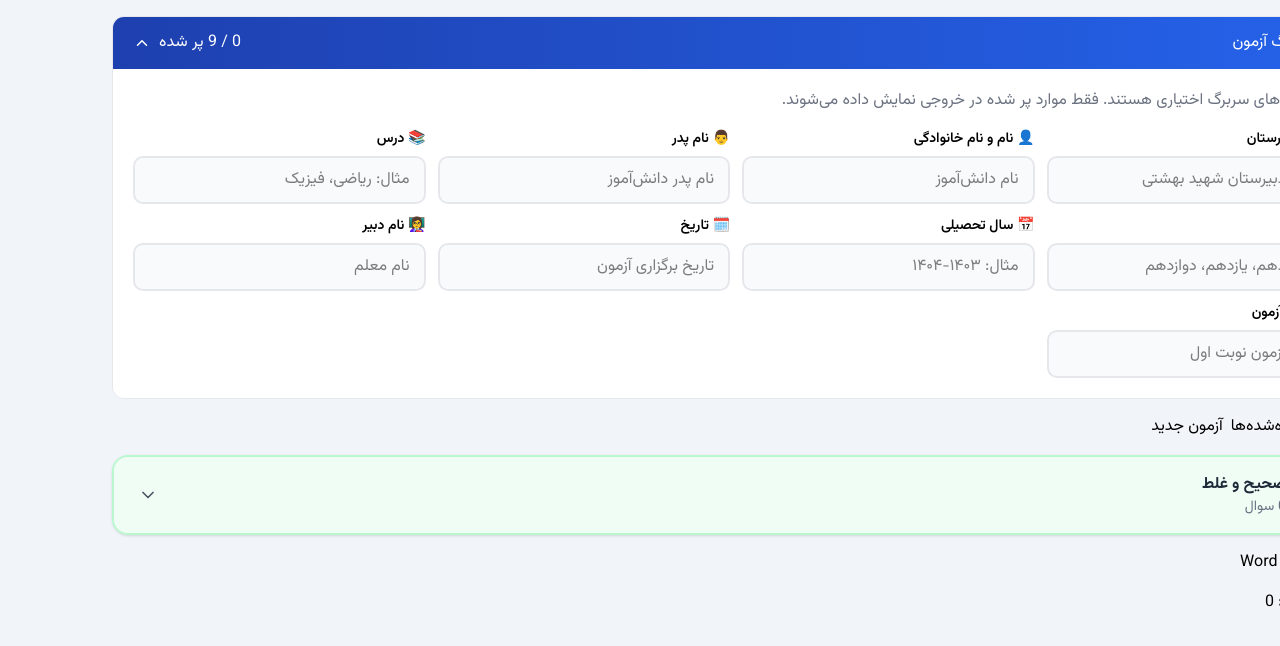
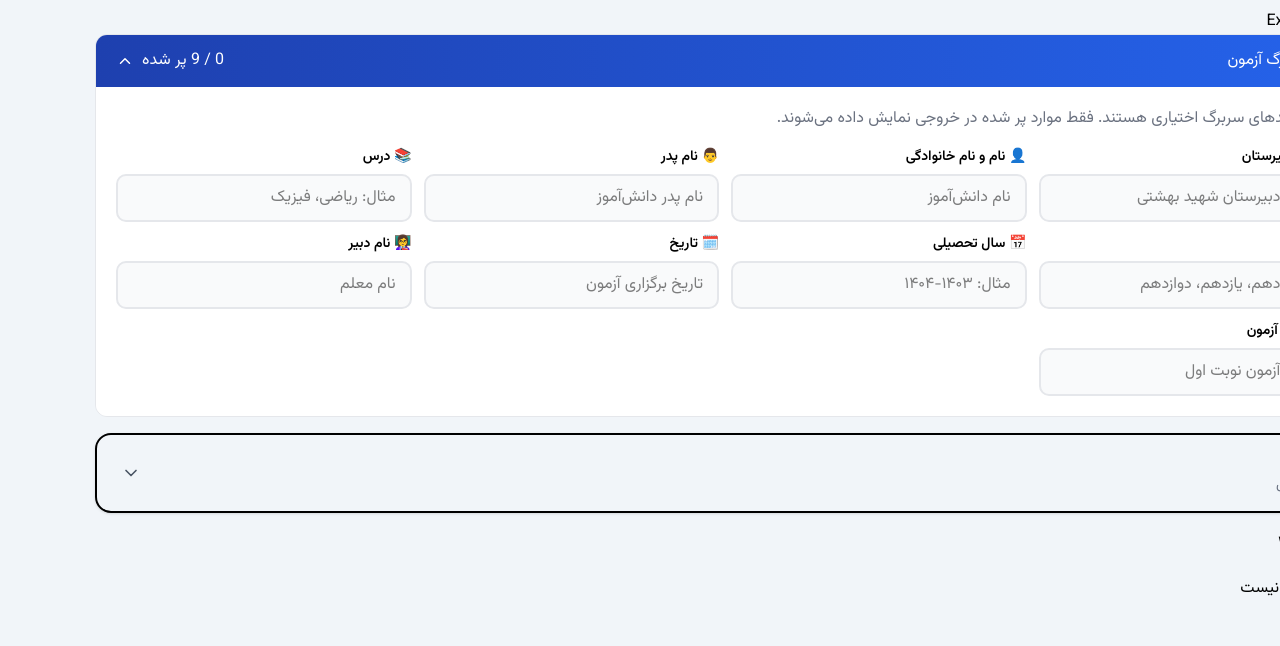
Before and after one commit to pahang52/Exam-maker, a React (Vite) app: page / in a window 1280 px wide. Shown: the top 646 px of the page. Built offline with nearby package versions, Linux system fonts and the light colour scheme.

Commit message:
Update App.tsx

```diff
--- a/src/App.tsx
+++ b/src/App.tsx
@@ -1,154 +1,78 @@
-import React, { useEffect, useState } from 'react';
-import { v4 as uuidv4 } from 'uuid';
+import React, { useEffect, useState } from "react";
+import HeaderForm from "./components/HeaderForm";
+import QuestionSection from "./components/QuestionSection";
+import ExamList from "./components/ExamList";
+import { saveExam, getAllExams } from "./utils/storage";
+import { exportPDF, exportWord } from "./utils/export";
+import { v4 as uuidv4 } from "uuid";
 
-import {
-  Question,
-  HeaderInfo,
-  ExamData,
-} from './types';
-
-import { saveExam, getAllExams } from './utils/storage';
-import { exportPDF, exportWord } from './utils/export';
-
-import HeaderForm from './components/HeaderForm';
-import QuestionSection from './components/QuestionSection';
-import ExamList from './components/ExamList';
-
-const defaultHeader: HeaderInfo = {
-  schoolName: '',
-  studentName: '',
-  fatherName: '',
-  subject: '',
-  grade: '',
-  academicYear: '',
-  date: '',
-  teacherName: '',
-  examTitle: '',
-};
-
-type Tab = 'designer' | 'saved';
-
-const App: React.FC = () => {
-  const [activeTab, setActiveTab] = useState<Tab>('designer');
-  const [header, setHeader] = useState<HeaderInfo>(defaultHeader);
-  const [questions, setQuestions] = useState<Question[]>([]);
-  const [examId, setExamId] = useState<string>(uuidv4());
-  const [savedExams, setSavedExams] = useState<ExamData[]>([]);
-  const [notification, setNotification] = useState<string | null>(null);
+export default function App() {
+  const [header, setHeader] = useState<any>({});
+  const [questions, setQuestions] = useState<any[]>([]);
+  const [exams, setExams] = useState<any[]>([]);
+  const [examId] = useState(uuidv4());
 
   useEffect(() => {
-    setSavedExams(getAllExams());
+    console.log("APP LOADED");
+    setExams(getAllExams());
   }, []);
 
-  const totalScore = questions.reduce((sum, q) => sum + (q.score || 0), 0);
-
-  const getExamData = (): ExamData => ({
-    id: examId,
-    header,
-    questions,
-    totalScore,
-    createdAt: new Date().toISOString(),
-    updatedAt: new Date().toISOString(),
-  });
-
-  const showNotification = (message: string) => {
-    setNotification(message);
-    setTimeout(() => setNotification(null), 2500);
-  };
-
-  const handleSave = () => {
-    if (!questions.length) {
-      alert('سوالی وجود ندارد');
-      return;
-    }
-
-    saveExam(getExamData());
-    setSavedExams(getAllExams());
-    showNotification('ذخیره شد');
-  };
-
-  const handlePDF = async () => {
+  const safeExportPDF = async () => {
     try {
-      await exportPDF(getExamData());
-      showNotification('PDF ساخته شد');
+      await exportPDF("exam-container");
     } catch (e) {
       console.log(e);
-      alert('خطا در PDF');
+      alert("خطا در PDF");
     }
   };
 
-  const handleWord = async () => {
+  const safeExportWord = async () => {
     try {
-      await exportWord(getExamData());
-      showNotification('Word ساخته شد');
+      await exportWord({
+        header,
+        questions,
+        id: examId,
+      } as any);
     } catch (e) {
       console.log(e);
-      alert('خطا در Word');
+      alert("خطا در Word");
     }
   };
 
-  const handleNewExam = () => {
-    setExamId(uuidv4());
-    setHeader(defaultHeader);
-    setQuestions([]);
-    setActiveTab('designer');
-    showNotification('آزمون جدید ساخته شد');
-  };
+  return (
+    <div style={{ padding: 10 }}>
 
-  return (
-    <div style={{ direction: 'rtl', padding: 16 }}>
+      <h2>Exam Maker</h2>
+
       <HeaderForm header={header} onChange={setHeader} />
 
-      <div style={{ display: 'flex', gap: 8, margin: '16px 0', flexWrap: 'wrap' }}>
-        <button type="button" onClick={() => setActiveTab('designer')}>طراحی</button>
-        <button type="button" onClick={() => setActiveTab('saved')}>ذخیره‌شده‌ها</button>
-        <button type="button" onClick={handleNewExam}>آزمون جدید</button>
+      <QuestionSection
+        type="multiple-choice"
+        questions={questions}
+        onAdd={(q: any) => setQuestions([...questions, q])}
+        onUpdate={() => {}}
+        onDelete={() => {}}
+        allQuestionsCount={questions.length}
+        startIndex={1}
+        icon=""
+        bgColor=""
+        borderColor=""
+      />
+
+      <div style={{ display: "flex", gap: 10, marginTop: 20 }}>
+        <button onClick={safeExportPDF}>PDF</button>
+        <button onClick={safeExportWord}>Word</button>
       </div>
 
-      {notification && (
-        <div style={{ marginBottom: 16, color: 'green' }}>
-          {notification}
-        </div>
-      )}
+      <div id="exam-container" style={{ marginTop: 20 }}>
+        {questions.map((q, i) => (
+          <div key={i}>
+            {i + 1}. {q.text}
+          </div>
+        ))}
+      </div>
 
-      {activeTab === 'designer' ? (
-        <>
-          <QuestionSection
-            type="true-false"
-            questions={questions.filter(q => q.type === 'true-false')}
-            allQuestionsCount={questions.length}
-            startIndex={1}
-            onAdd={(q) => setQuestions(prev => [...prev, q])}
-            onUpdate={(q) => setQuestions(prev => prev.map(p => (p.id === q.id ? q : p)))}
-            onDelete={(id) => setQuestions(prev => prev.filter(p => p.id !== id))}
-            icon="✓✗"
-            bgColor="bg-green-50"
-            borderColor="border-green-200"
-          />
-
-          <div style={{ display: 'flex', gap: 8, marginTop: 16, flexWrap: 'wrap' }}>
-            <button type="button" onClick={handleSave}>ذخیره</button>
-            <button type="button" onClick={handlePDF}>PDF</button>
-            <button type="button" onClick={handleWord}>Word</button>
-          </div>
-
-          <div style={{ marginTop: 16 }}>
-            <strong>مجموع نمره:</strong> {totalScore}
-          </div>
-        </>
-      ) : (
-        <ExamList
-          exams={savedExams}
-          onSelect={(exam) => {
-            setExamId(exam.id);
-            setHeader(exam.header);
-            setQuestions(exam.questions);
-            setActiveTab('designer');
-          }}
-        />
-      )}
+      <ExamList exams={exams} />
     </div>
   );
-};
-
-export default App;
+}
```
